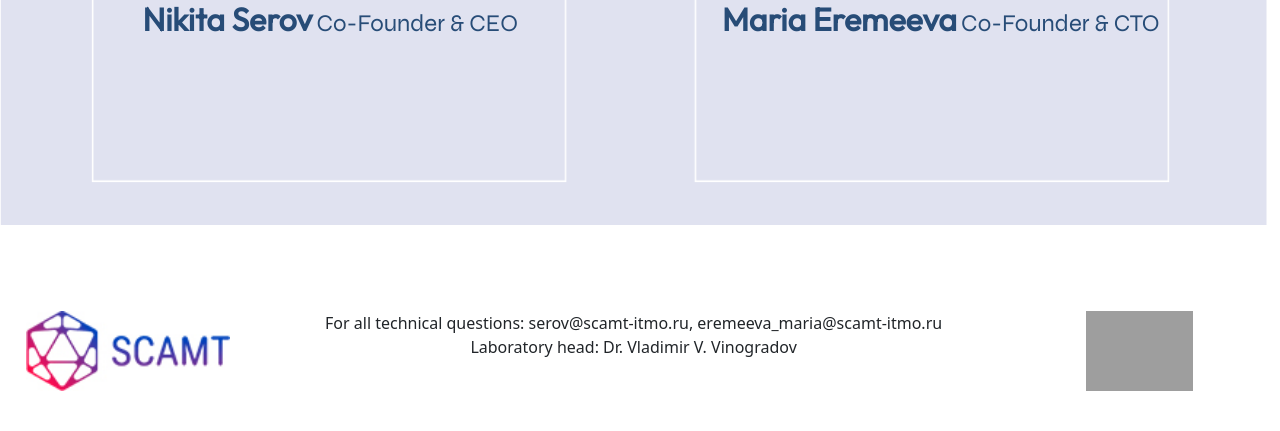
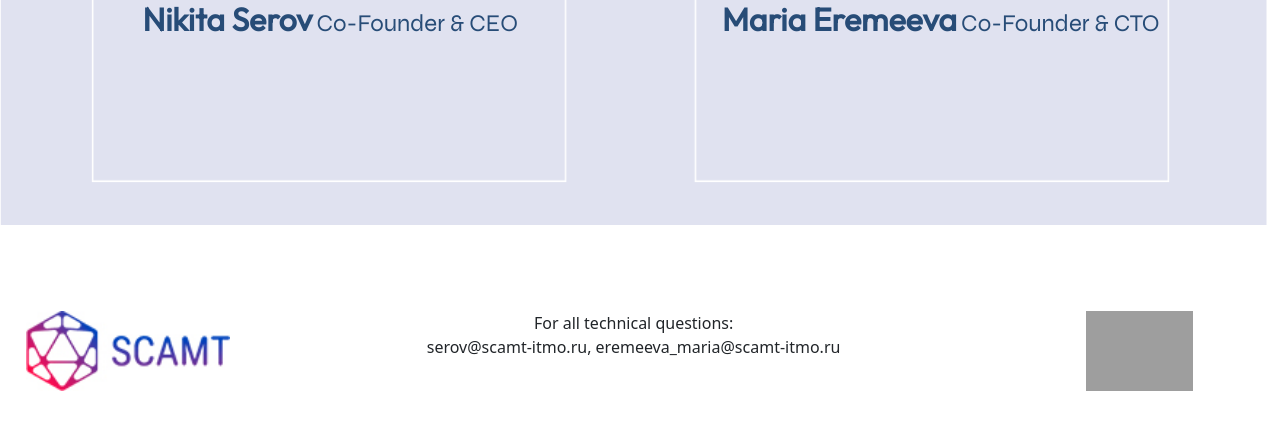
Before and after one commit to nebaskov/dnaZymeWeb, a Django app: page / in a window 1280 px wide. Shown: the part 4089-4520 px from the top of the page. Run offline with Django 4.2, Linux system fonts and the light colour scheme; some libraries are stand-ins or nearby versions; some web fonts are replaced; grey boxes are pictures that could not be loaded.

Commit message:
add contacts

```diff
--- a/templates/main/new_main.html
+++ b/templates/main/new_main.html
@@ -654,8 +654,8 @@ p {
     <img src="{% static '/main/img/scamt.jpg' %}" class="scamt_logo">
   </a>
   <p class="footer__credits">
-    For all technical questions: serov@scamt-itmo.ru, eremeeva_maria@scamt-itmo.ru<br>
-    Laboratory head: Dr. Vladimir V. Vinogradov
+    For all technical questions:<br>
+      serov@scamt-itmo.ru, eremeeva_maria@scamt-itmo.ru
   </p>
   <a href="https://itmo.ru/en" class="logo_a">
     <img src="{% static '/main/img/logo_osnovnoy_angliyskiy_chernyy.png' %}" class="itmo_logo">
```
